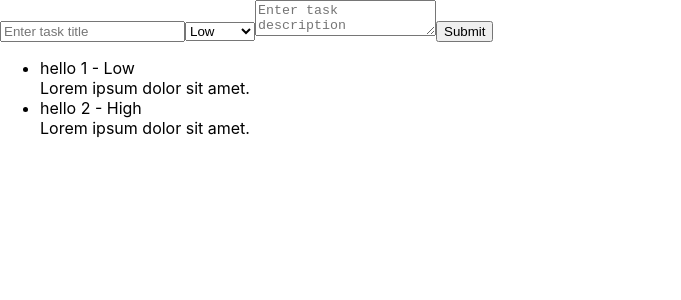
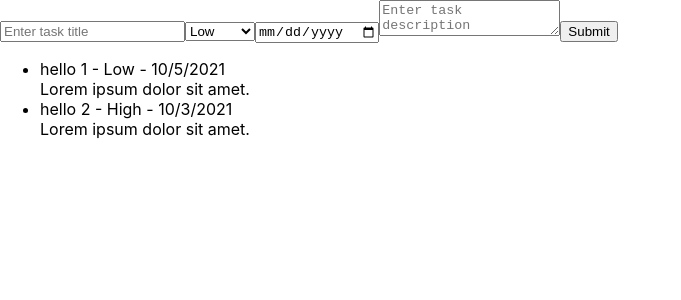
Before and after one commit to chrysillala/totododo, a React (Create React App) app: page / in a window 1280 px wide. Shown: the top 300 px of the page, without its empty margins (0-681 px from the left). Built offline with nearby package versions, Linux system fonts and the light colour scheme.

Commit message:
add simple due date form functionality

```diff
--- a/src/App.js
+++ b/src/App.js
@@ -1,5 +1,4 @@
 import React from 'react';
-import './App.css';
 import Layout from './components/Layout';
 
 const initialTodo = {
@@ -23,7 +22,7 @@ class App extends React.Component {
           description: 'Lorem ipsum dolor sit amet.',
           isCompleted: false,
           priority: 0,
-          dueDate: Date.now()
+          dueDate: (new Date(Date.now() + 86400000 * 5))
         },
         {
           id: 2,
@@ -31,7 +30,7 @@ class App extends React.Component {
           description: 'Lorem ipsum dolor sit amet.',
           isCompleted: true,
           priority: 2,
-          dueDate: Date.now()
+          dueDate: (new Date(Date.now() + 86400000 * 3))
         },
       ],
     };
@@ -46,6 +45,7 @@ class App extends React.Component {
       title: this.state.todoForm.title,
       description: this.state.todoForm.description,
       priority: this.state.todoForm.priority,
+      dueDate: this.state.todoForm.dueDate,
     }];
     this.setState({
       todoForm: initialTodo,
@@ -55,8 +55,20 @@ class App extends React.Component {
 
   handleInputChange = (event) => {
     const target = event.target;
-    const value = target.type === 'checkbox' ? target.checked : target.value;
     const name = target.name;
+    let value;
+
+    switch (value) {
+      case 'checkbox':
+        value = target.checked;
+        break;
+      case 'date':
+        value = (new Date(target.value));
+        break;
+      default:
+        value = target.value
+        break;
+    }
 
     this.setState(prevState => ({
       todoForm: {
@@ -88,6 +100,8 @@ class App extends React.Component {
             ))}
           </select>
 
+          <input type="date" name="dueDate" onChange={this.handleInputChange} value={todoForm.dueDate} />
+
           <textarea type="text" name="description" onChange={this.handleInputChange} value={todoForm.description} placeholder="Enter task description" />
 
           <input type="submit" value="Submit" />
@@ -95,7 +109,7 @@ class App extends React.Component {
         <ul>
           {todos.map((todo, index) => (
             <li key={index}>
-              {todo.title} - {priorities[todo.priority]}
+              {todo.title} - {priorities[todo.priority]} - {(new Date(todo.dueDate)).toLocaleDateString()}
               <br />
               {todo.description}
             </li>
```
